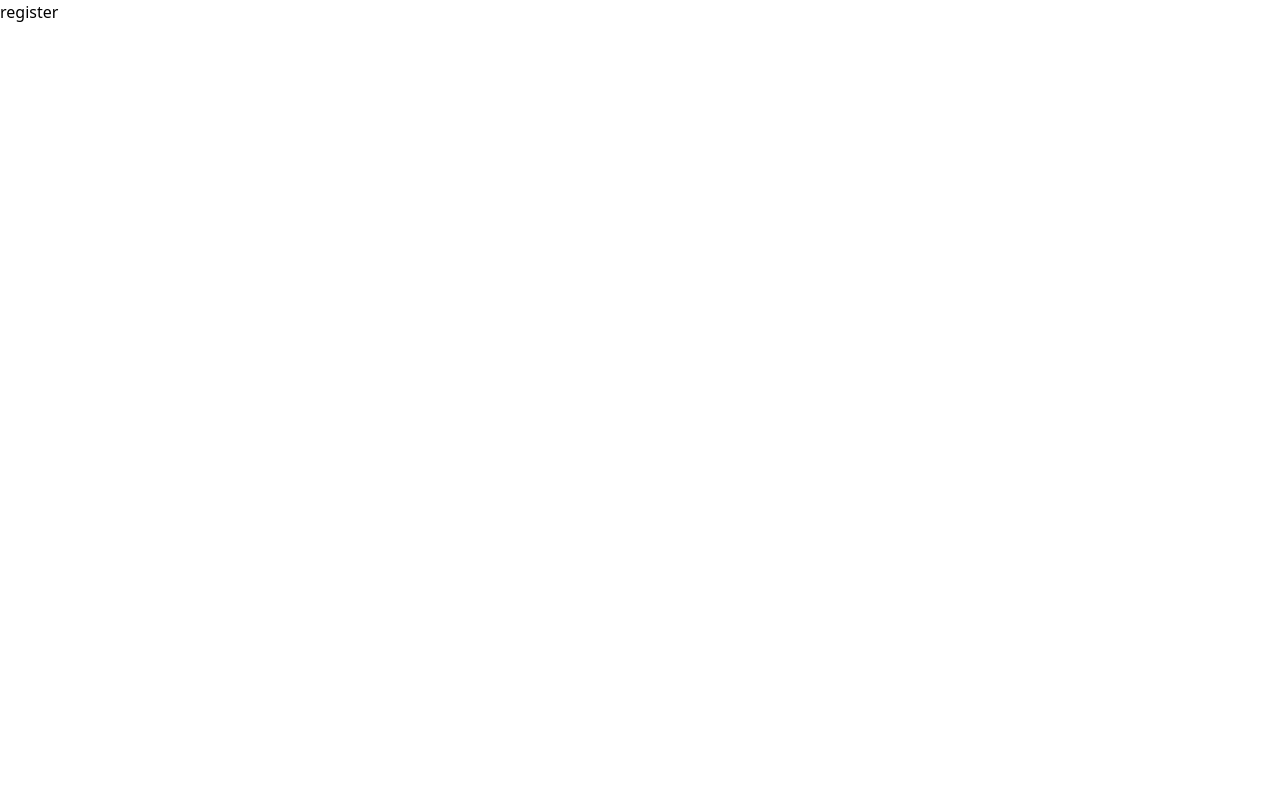
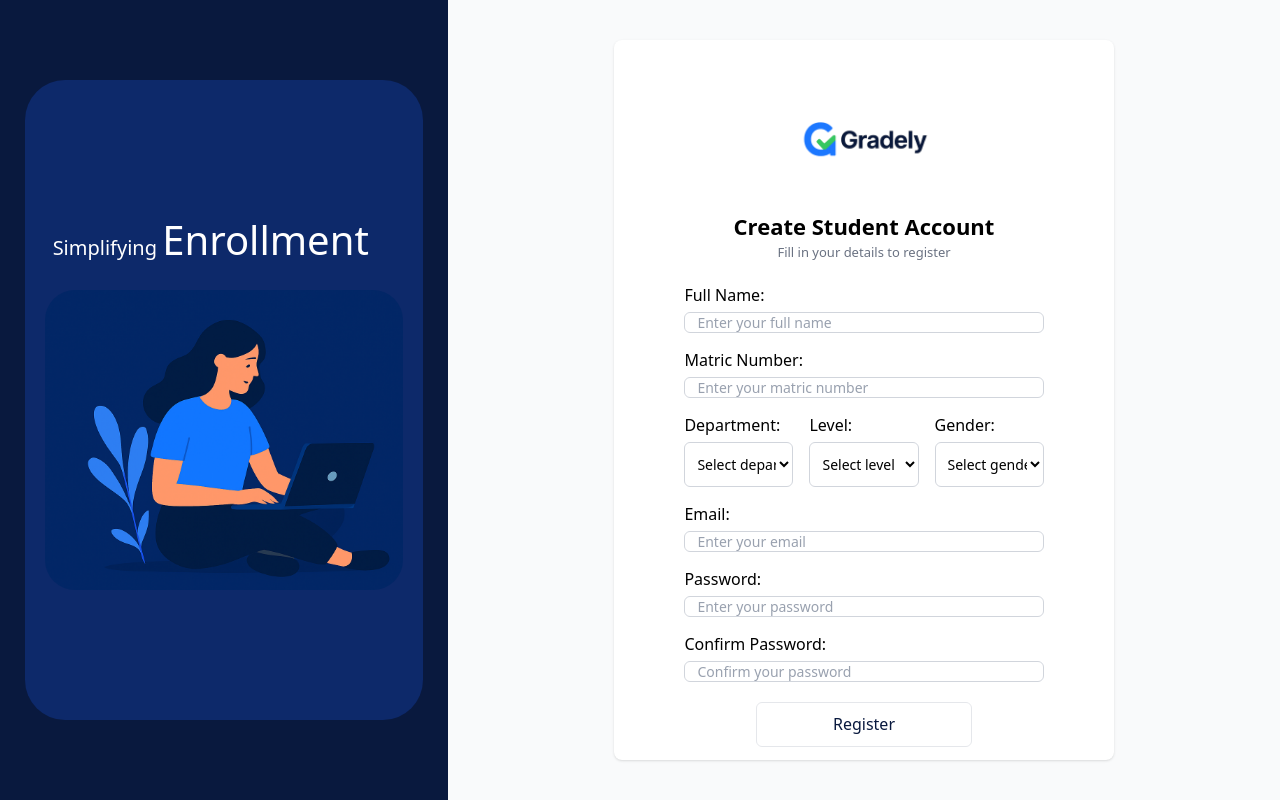
Before and after one commit to michealarumgbo/gradely, a Vue app in the folder gradely-frontend/: page /register in a window 1280 px wide. Built offline with nearby package versions, Linux system fonts and the light colour scheme.

Commit message:
Added the register page

```diff
--- a/gradely-frontend/src/views/auth/register.vue
+++ b/gradely-frontend/src/views/auth/register.vue
@@ -1,14 +1,155 @@
 <template>
-    <div>
-        register
+  <div class="w-full h-[100vh] justify-center flex bg-[#f9fafb] items-center">
+    <!-- Side Panel -->
+    <div class="hidden md:flex items-center w-[35%] justify-center h-[100%] text-white bg-[#09193e]">
+      <div class="w-[89%] h-[80%] rounded-[40px] flex flex-col justify-center px-[20px] bg-[#0f2e77c5]">
+        <p class="font-[500] text-[20px] mb-[20px] ml-[8px]">
+          Simplifying <span class="text-[40px]">Enrollment</span>
+        </p>
+        <!-- Illustrious Image -->
+        <div
+          class="w-[100%] h-[300px] rounded-[30px] bg-cover bg-center bg-no-repeat"
+          style="background-image: url('/src/assets/images/bg-images.png');"
+        ></div>
+      </div>
+    </div>
 
+    <!-- Form -->
+    <div class="md:w-[65%] flex flex-col w-full h-full justify-center items-center">
+      <div
+        class="w-[90%] flex flex-col md:w-[60%] md:h-[90%] h-[92%] items-center shadow rounded-lg bg-white pt-10"
+      >
+        <a href="/" class="w-[60%] h-[18%] flex justify-center">
+          <img
+            class="h-[100%]"
+            src="/src/assets/images/logo/GradelyLogo.png"
+            alt="logo"
+          />
+        </a>
+        <h3 class="font-[600] text-[22px] mt-2">Create Student Account</h3>
+        <p class="text-[13px] text-gray-500">Fill in your details to register</p>
+
+        <form
+          action="#"
+          class="w-full h-[75%] flex flex-col md:px-[70px] px-[20px] mt-[20px] overflow-y-auto"
+        >
+          <!-- Full Name -->
+          <label for="name" class="font-[500] mb-[5px]">Full Name:</label>
+          <input
+            type="text"
+            name="name"
+            placeholder="Enter your full name"
+            class="border border-gray-300 rounded-md h-[45px] text-[14px] pl-[12px] placeholder:text-gray-400 outline-none focus:border-[#09193e] mb-[15px]"
+          />
+
+          <!-- Matric Number -->
+          <label for="matric" class="font-[500] mb-[5px]">Matric Number:</label>
+          <input
+            type="text"
+            name="matric"
+            placeholder="Enter your matric number"
+            class="border border-gray-300 rounded-md h-[45px] text-[14px] pl-[12px] placeholder:text-gray-400 outline-none focus:border-[#09193e] mb-[15px]"
+          />
+
+          <!-- Department, Level, Gender in Grid -->
+          <div class="grid grid-cols-1 md:grid-cols-3 gap-4">
+            <!-- Department -->
+            <div class="flex flex-col">
+              <label for="department" class="font-[500] mb-[5px]">Department:</label>
+              <select
+                name="department"
+                class="border border-gray-300 rounded-md h-[45px] text-[14px] pl-[8px] outline-none focus:border-[#09193e] placeholder:text-gray-400 mb-[15px]"
+              >
+                <option value="">Select department</option>
+                <option value="Computer Science">Computer Science</option>
+                <option value="Mathematics">Mathematics</option>
+                <option value="Engineering">Engineering</option>
+                <option value="Biology">Biology</option>
+                <option value="Economics">Economics</option>
+              </select>
+            </div>
+
+            <!-- Level -->
+            <div class="flex flex-col">
+              <label for="level" class="font-[500] mb-[5px]">Level:</label>
+              <select
+                name="level"
+                class="border border-gray-300 rounded-md h-[45px] text-[14px] pl-[8px] outline-none focus:border-[#09193e] mb-[15px]"
+              >
+                <option value="">Select level</option>
+                <option value="100">100 Level</option>
+                <option value="200">200 Level</option>
+                <option value="300">300 Level</option>
+                <option value="400">400 Level</option>
+                <option value="500">500 Level</option>
+              </select>
+            </div>
+
+            <!-- Gender -->
+            <div class="flex flex-col">
+              <label for="gender" class="font-[500] mb-[5px]">Gender:</label>
+              <select
+                name="gender"
+                class="border border-gray-300 rounded-md h-[45px] text-[14px] pl-[8px] outline-none focus:border-[#09193e] mb-[15px]"
+              >
+                <option value="">Select gender</option>
+                <option value="Male">Male</option>
+                <option value="Female">Female</option>
+                <option value="Other">Other</option>
+              </select>
+            </div>
+          </div>
+
+          <!-- Email -->
+          <label for="email" class="font-[500] mb-[5px]">Email:</label>
+          <input
+            type="email"
+            name="email"
+            placeholder="Enter your email"
+            class="border border-gray-300 rounded-md h-[45px] text-[14px] pl-[12px] placeholder:text-gray-400 outline-none focus:border-[#09193e] mb-[15px]"
+          />
+
+          <!-- Password -->
+          <label for="password" class="font-[500] mb-[5px]">Password:</label>
+          <input
+            type="password"
+            name="password"
+            placeholder="Enter your password"
+            class="border border-gray-300 rounded-md h-[45px] text-[14px] pl-[12px] placeholder:text-gray-400 outline-none focus:border-[#09193e] mb-[15px]"
+          />
+
+          <!-- Confirm Password -->
+          <label for="confirmPassword" class="font-[500] mb-[5px]">Confirm Password:</label>
+          <input
+            type="password"
+            name="confirmPassword"
+            placeholder="Confirm your password"
+            class="border border-gray-300 rounded-md h-[45px] text-[14px] pl-[12px] placeholder:text-gray-400 outline-none focus:border-[#09193e] mb-[20px]"
+          />
+
+          <!-- Register Button -->
+          <div class="flex justify-center mb-[12px]">
+            <button
+              type="submit"
+              class="w-[80%] md:w-[60%] md:h-[45px] h-[40px] text-[16px] font-[500] rounded-md text-[#09193e] cursor-pointer hover:bg-[#09193e] hover:text-[#fff] transition duration-200 border border-gray-200 outline-none"
+            >
+              Register
+            </button>
+          </div>
+
+          <!-- Link to Login -->
+          <p class="text-[15px] text-center">
+            Already have an account?
+            <a href="/login" class="text-blue-500 font-[500]">Sign In</a>
+          </p>
+        </form>
+      </div>
     </div>
+  </div>
 </template>
 
 <script setup>
-
+// Registration logic will be implemented here later
 </script>
 
-<style lang="scss" scoped>
-
-</style>
+<style lang="scss" scoped></style>
```
